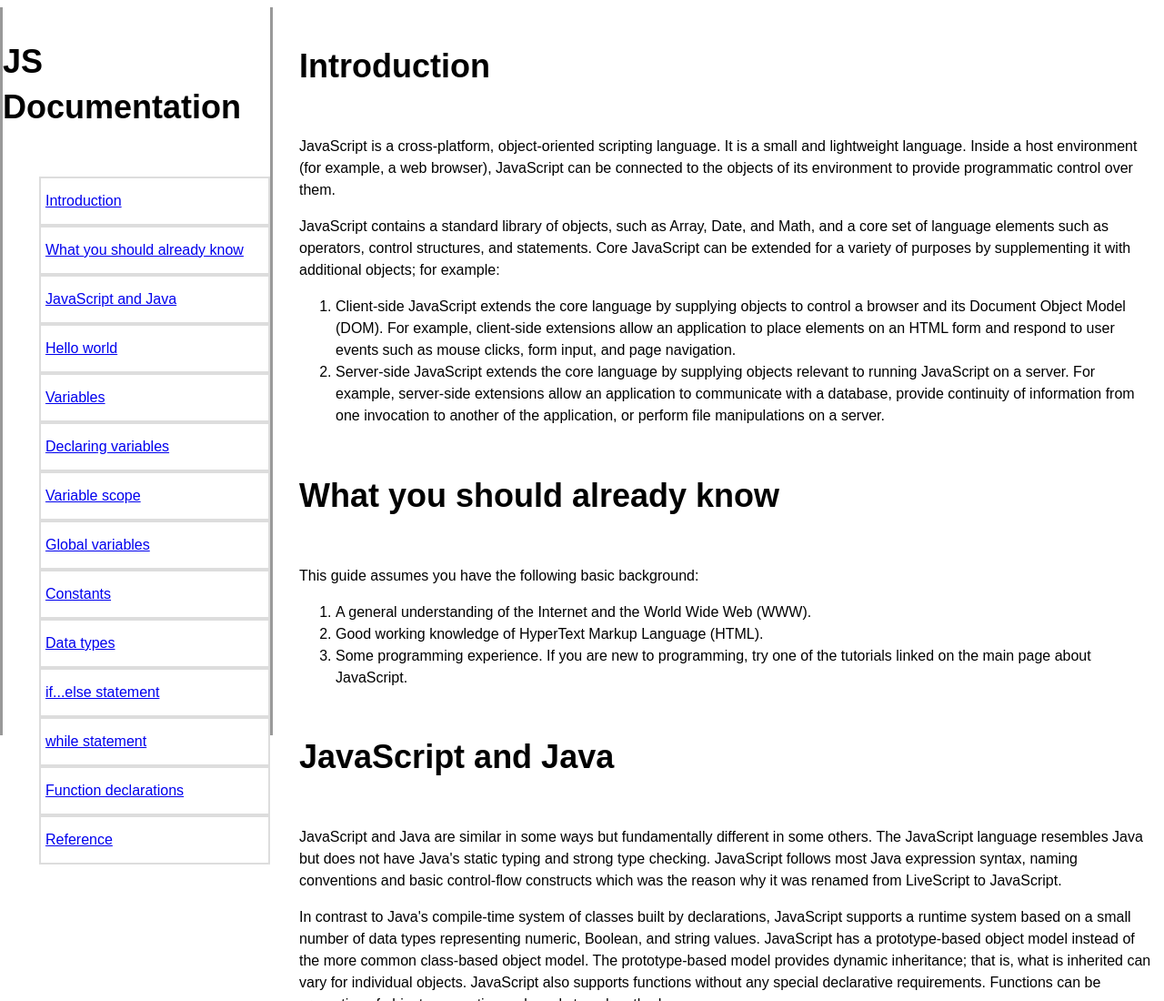
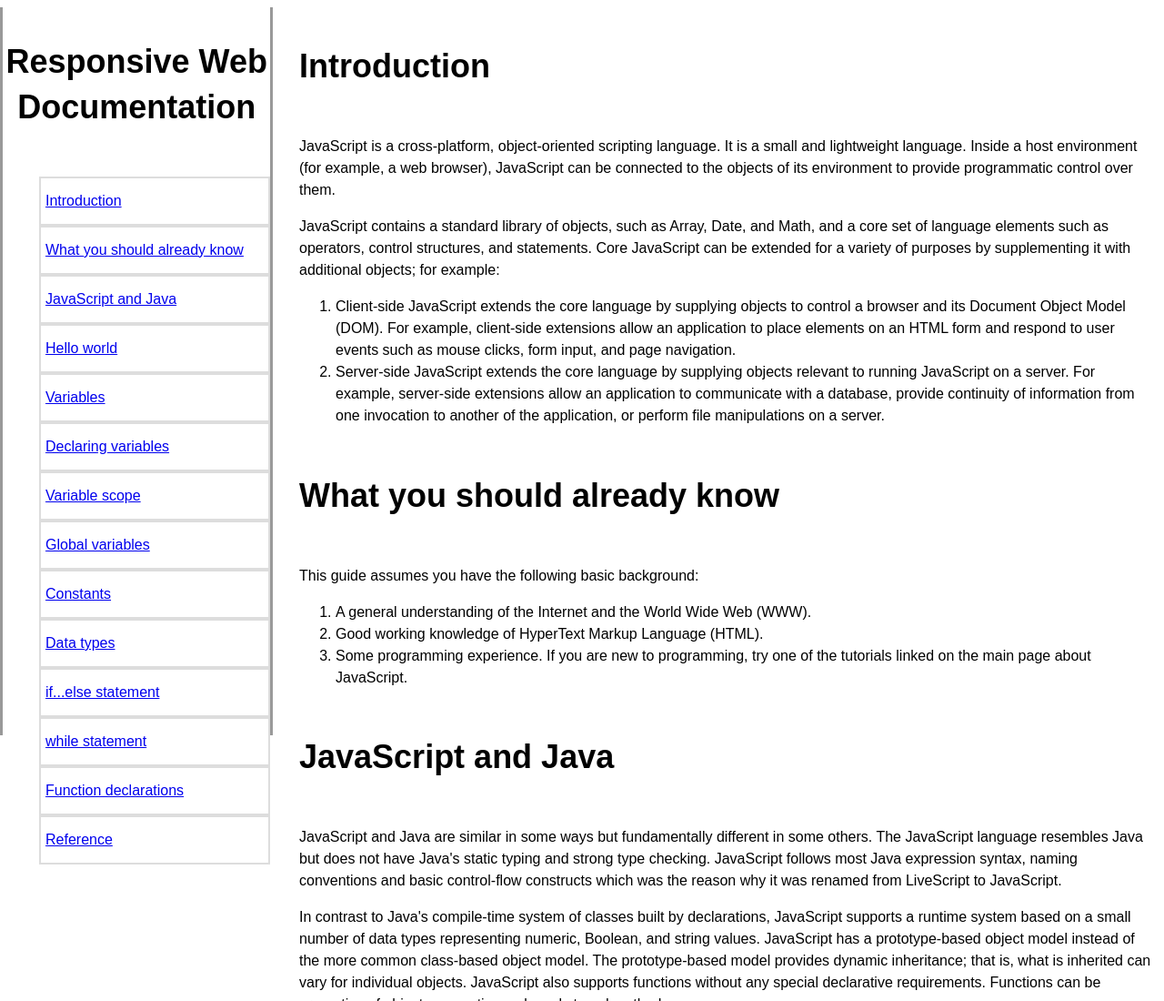
Before and after one commit to yusezmann/responsive-web-documentation, a plain HTML site: page index.html in a window 1280 px wide. Shown: the top 1100 px of the page at 91% size. Drawn offline with Linux system fonts and the light colour scheme.

Commit message:
ganti judul

```diff
--- a/index.html
+++ b/index.html
@@ -10,7 +10,7 @@
   <body>
     <nav id="navbar">
       <header>
-        <h1>JS Documentation</h1>
+        <h1 class="judul">Responsive Web Documentation</h1>
       </header>
       <ol id="nav-list">
         <a href="#Introduction" class="nav-link"><li>Introduction</li></a>
--- a/style.css
+++ b/style.css
@@ -20,6 +20,10 @@ body {
   display: block;
   padding: 5px;
   border: 2px solid #ddd;
+}
+
+.judul {
+  text-align: center;
 }
 
 .highlight {
```
